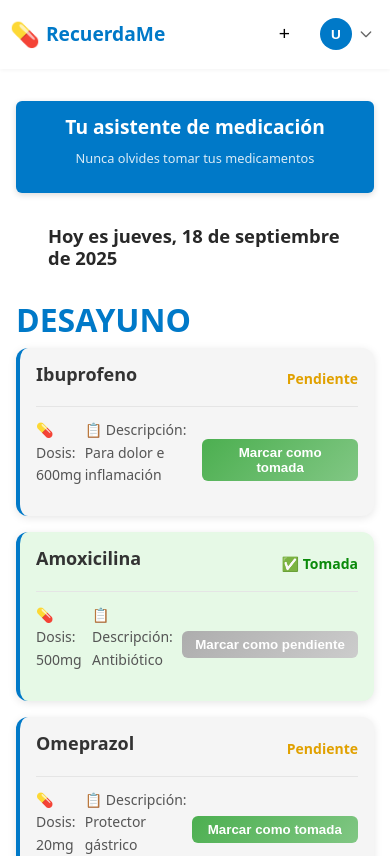
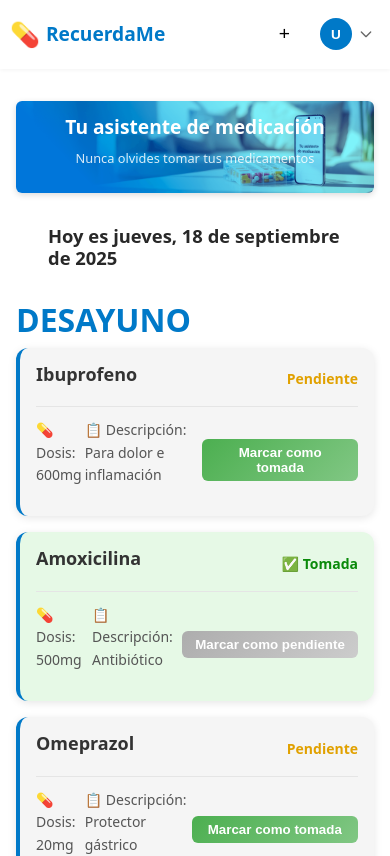
Before and after one commit to Sanitas-Hackaton-somosF5/Recuerda-me-frontend, a React (Vite) app: page /today in a window 390 px wide. Shown: the top 856 px of the page. Built offline with nearby package versions, Linux system fonts and the light colour scheme; data requests are answered from the project's data file.

Commit message:
UPDATE header.module.css - Changed background to image #10. REFERENCE #5: 36522c8 UPDATE today.module.css header style updated to blue and bolder. REFERENCE #5: 49924ea UPDATE Header.module.css update border-radius. REFERENCE #5: 787d4ea ADD Header.jsx + css - Header in blue + responsive structre

```diff
--- a/src/components/Header.module.css
+++ b/src/components/Header.module.css
@@ -1,15 +1,25 @@
 .header {
+  background: url("../assets/logo-header-xs.png");
+  background-position: right center !important;
+  background-repeat: no-repeat !important;
+  background-size: 100% auto !important;
+
   position: sticky;
   top: 0;
   z-index: 40;
-  background-color: rgb(0, 121, 200);
+
+
   color: white;
   text-align: center;
-  padding: 20px 15px;
+  padding: 40px 15px;
+
   box-shadow: 0 2px 6px rgba(0, 0, 0, 0.15);
   border-radius: 6px;
+  width: 100%;
 
-  width: 100%;
+  /* oscurecer ligeramente la imagen para mejorar contraste */
+  background-blend-mode: overlay;
+  background-color: rgba(0, 121, 200, 0.5);
 }
 
 /* Título y subtítulo */
```
Also changed, not shown: src/assets/logo-header-xs.png (added).
